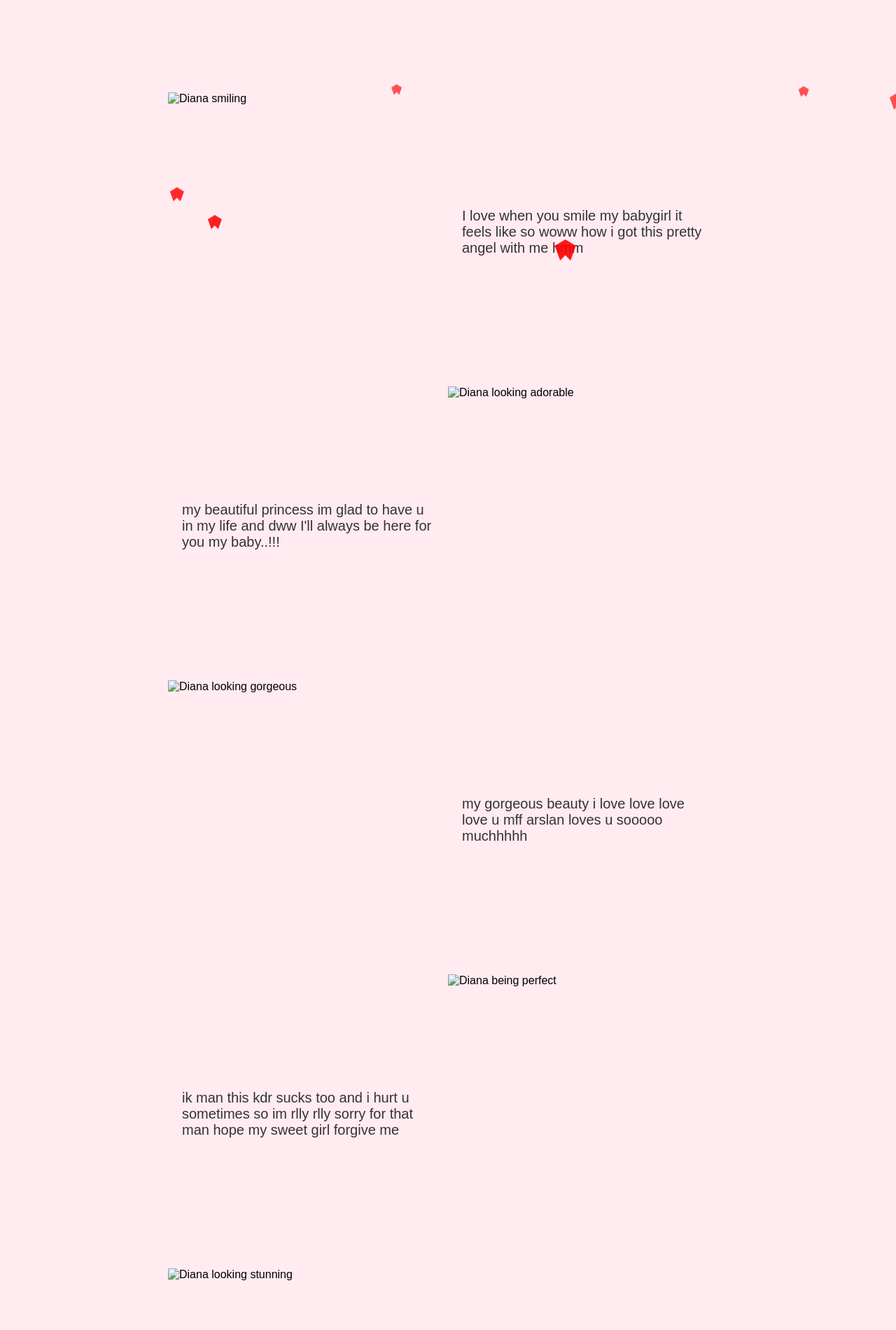
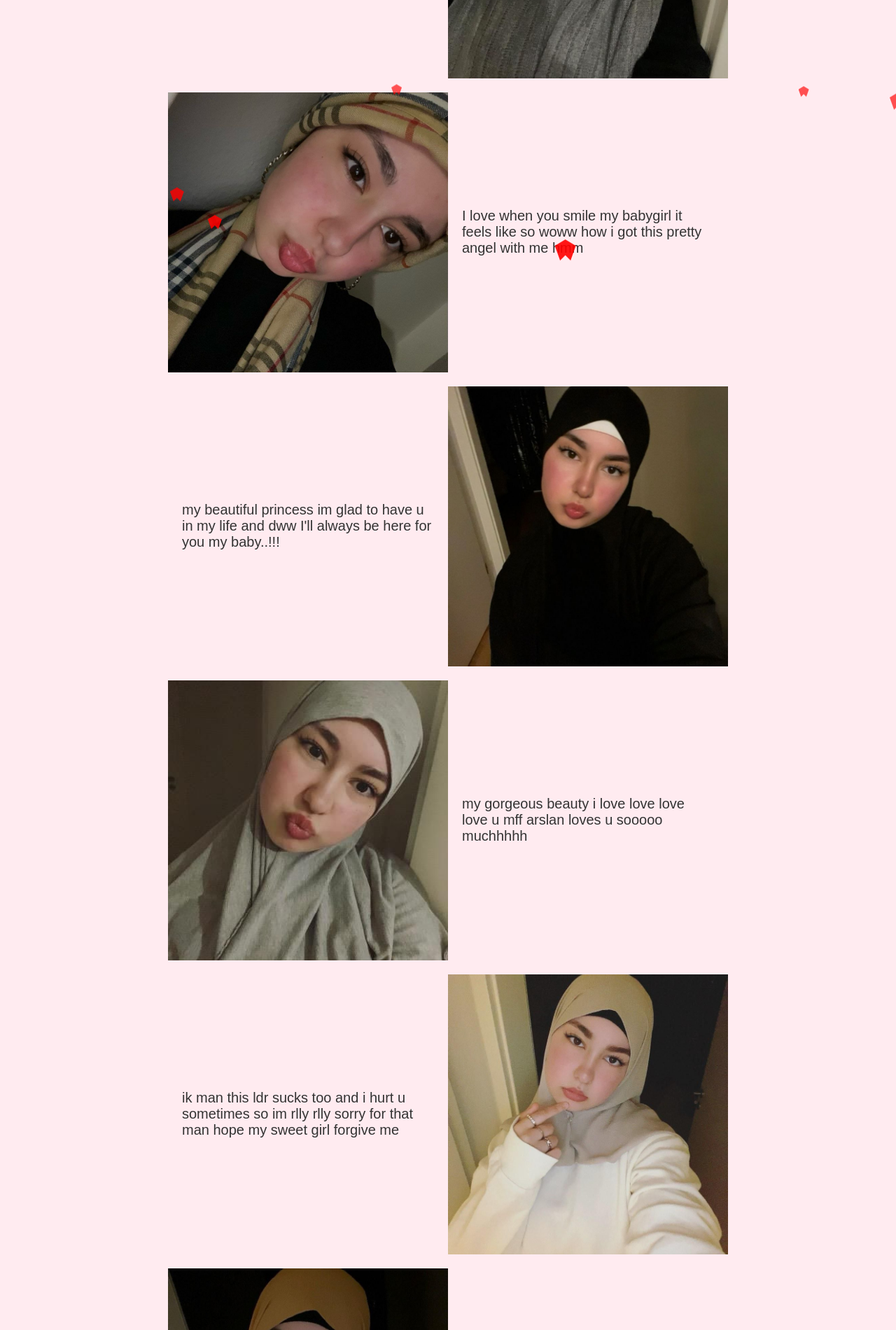
Before and after one commit to ifumbledagain/diana, a plain HTML site: page index.html in a window 1280 px wide. Shown: the part 380-2280 px from the top of the page at 70% size. Drawn offline with Linux system fonts and the light colour scheme.

Commit message:
Update index.html

```diff
--- a/index.html
+++ b/index.html
@@ -15,32 +15,32 @@
 
         <div class="content">
             <div class="section">
-                <img src="images/diana 1.jpg" alt="Diana being cute">
+                <img src="diana 1.jpg" alt="Diana being cute">
                 <p>Diana my sweetie u are so pretty i love u smmmm my lil babyyy</p>
             </div>
 
             <div class="section">
-                <img src="images/diana 2.jpg" alt="Diana smiling">
+                <img src="diana 2.jpg" alt="Diana smiling">
                 <p>I love when you smile my babygirl it feels like so woww how i got this pretty angel with me hmm</p>
             </div>
 
             <div class="section">
-                <img src="images/diana 6.jpg" alt="Diana looking adorable">
+                <img src="diana 6.jpg" alt="Diana looking adorable">
                 <p>my beautiful princess im glad to have u in my life and dww I'll always be here for you my baby..!!!</p>
             </div>
 
             <div class="section">
-                <img src="images/diana 4.jpg" alt="Diana looking gorgeous">
+                <img src="diana 4.jpg" alt="Diana looking gorgeous">
                 <p>my gorgeous beauty i love love love love u mff arslan loves u sooooo muchhhhh</p>
             </div>
 
             <div class="section">
-                <img src="images/diana 5.jpg" alt="Diana being perfect">
-                <p>ik man this kdr sucks too and i hurt u sometimes so im rlly rlly sorry for that man hope my sweet girl forgive me</p>
+                <img src="diana 5.jpg" alt="Diana being perfect">
+                <p>ik man this ldr sucks too and i hurt u sometimes so im rlly rlly sorry for that man hope my sweet girl forgive me</p>
             </div>
 
             <div class="section">
-                <img src="images/diana 7.jpg" alt="Diana looking stunning">
+                <img src="diana 7.jpg" alt="Diana looking stunning">
                 <p>andddd ima do anything for yo ass dwww my sweetie ur so cute omg my lil sick babyyy</p>
             </div>
         </div>
```
